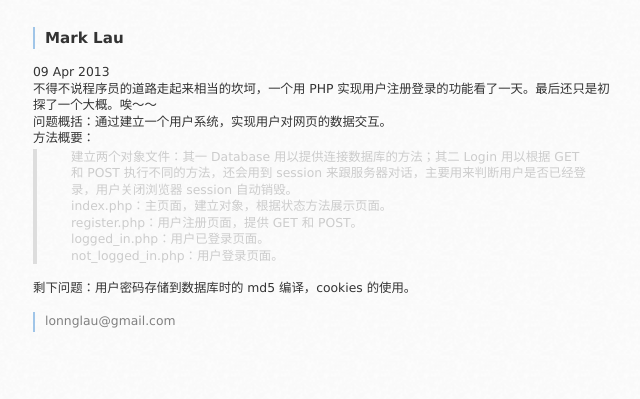
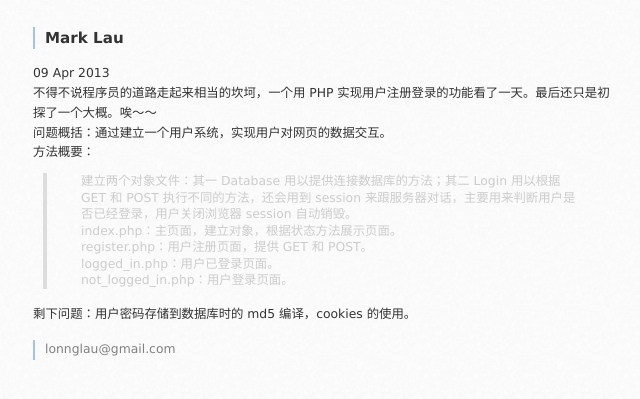
Before and after one commit to yuel/lonn.github.com, a Jekyll site: the page built from _posts/2013-04-09-prog-reading1.md, in a window 1280 px wide. Shown: the top 399 px of the page, without its empty margins (212-852 px from the left). Built offline with Jekyll 4.4.1, drawn with Linux system fonts in a browser that asks for light colours.

Commit message:
Update screen.css

```diff
--- a/css/screen.css
+++ b/css/screen.css
@@ -23,6 +23,7 @@ a:hover {
 
 p {
     font-size: 0.9em;
+    line-height: 1.6em;
 }
 
 h1 {
@@ -133,6 +134,7 @@ code {
 }
 
 blockquote {
+    margin: 10px;
     border-left: 4px solid #DDD;
     padding: 0 15px;
     color: #777;
```
